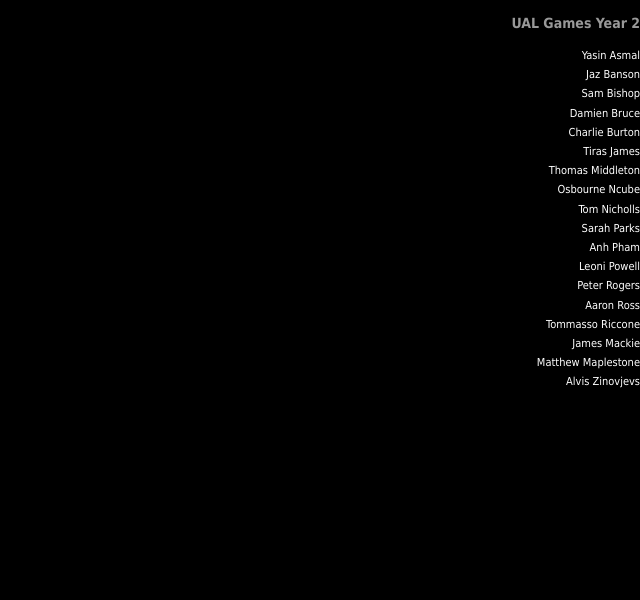
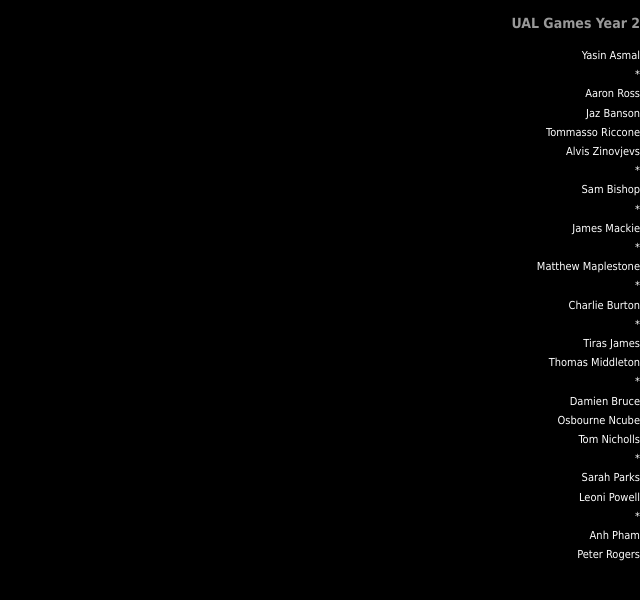
Before and after one commit to JezNoond/BLOG_VIEWER, a plain HTML site: page UAL_YEAR_2_18_19_BLOGS.htm in a window 1280 px wide. Shown: the whole page, without its empty margins (640-1280 px from the left). Drawn offline with nearby package versions, Linux system fonts and the light colour scheme.

Commit message:
Update UAL_YEAR_2_18_19_BLOGS.htm

```diff
--- a/UAL_YEAR_2_18_19_BLOGS.htm
+++ b/UAL_YEAR_2_18_19_BLOGS.htm
@@ -15,16 +15,46 @@
 <a class="popup" href="https://gamedesigncourse258350842.wordpress.com/">Yasin Asmal</a>
 </p>
 <p>
+*
+</p>
+<p>
+<a class="popup" href="http://aaronsgamesdesign.wordpress.com">Aaron Ross</a>
+</p>
+<p>
 <a class="popup" href="https://jazgamedesign.wordpress.com/">Jaz Banson</a>
+</p>
+<p>
+<a class="popup" href="https://tricconegame.design.blog/">Tommasso Riccone</a>
+</p>
+<p>
+<a class="popup" href="http://vibe332292458.wordpress.com">Alvis Zinovjevs</a>
+</p>
+<p>
+*
 </p>
 <p>
 <a class="popup" href="https://samgd18.wordpress.com/">Sam Bishop</a>
 </p>
 <p>
-<a class="popup" href="https://dabstudio.home.blog/">Damien Bruce</a>
+*
+</p>
+<p>
+<a class="popup" href="https://jamesgamedevelopmentblog.wordpress.com/">James Mackie</a>
+</p>
+<p>
+*
+</p>
+<p>
+<a class="popup" href="https://matthewmaplestone.home.blog/">Matthew Maplestone</a>
+</p>
+<p>
+*
 </p>
 <p>
 <a class="popup" href="https://charlieboii559623109.wordpress.com/">Charlie Burton</a>
+</p>
+<p>
+*
 </p>
 <p>
 <a class="popup" href="https://tirasgame.design.blog/">Tiras James</a>
@@ -33,37 +63,34 @@
 <a class="popup" href="https://tommiddletongamedesign.wordpress.com/">Thomas Middleton</a>
 </p>
 <p>
+*
+</p>
+<p>
+<a class="popup" href="https://dabstudio.home.blog/">Damien Bruce</a>
+</p>
+<p>
 <a class="popup" href="https://osborne622460821.wordpress.com">Osbourne Ncube</a>
 </p>
 <p>
 <a class="popup" href="https://tomsgamedesign.wordpress.com/">Tom Nicholls</a>
 </p>
 <p>
+*
+</p>
+<p>
 <a class="popup" href="https://sarahgames81782562.wordpress.com">Sarah Parks</a>
+</p>
+<p>
+<a class="popup" href="https://leonipowell.wordpress.com">Leoni Powell</a>
+</p>
+<p>
+*
 </p>
 <p>
 <a class="popup" href="https://anhphamdesign.wordpress.com/">Anh Pham</a>
 </p>
 <p>
-<a class="popup" href="https://leonipowell.wordpress.com">Leoni Powell</a>
-</p>
-<p>
 <a class="popup" href="https://saint6entertainment.wordpress.com/">Peter Rogers</a>
-</p>
-<p>
-<a class="popup" href="http://aaronsgamesdesign.wordpress.com">Aaron Ross</a>
-</p>
-<p>
-<a class="popup" href="https://tricconegame.design.blog/">Tommasso Riccone</a>
-</p>
-<p>
-<a class="popup" href="https://jamesgamedevelopmentblog.wordpress.com/">James Mackie</a>
-</p>
-<p>
-<a class="popup" href="https://matthewmaplestone.home.blog/">Matthew Maplestone</a>
-</p>
-<p>
-<a class="popup" href="http://vibe332292458.wordpress.com">Alvis Zinovjevs</a>
 </p>
 </div>
 </body>
```
